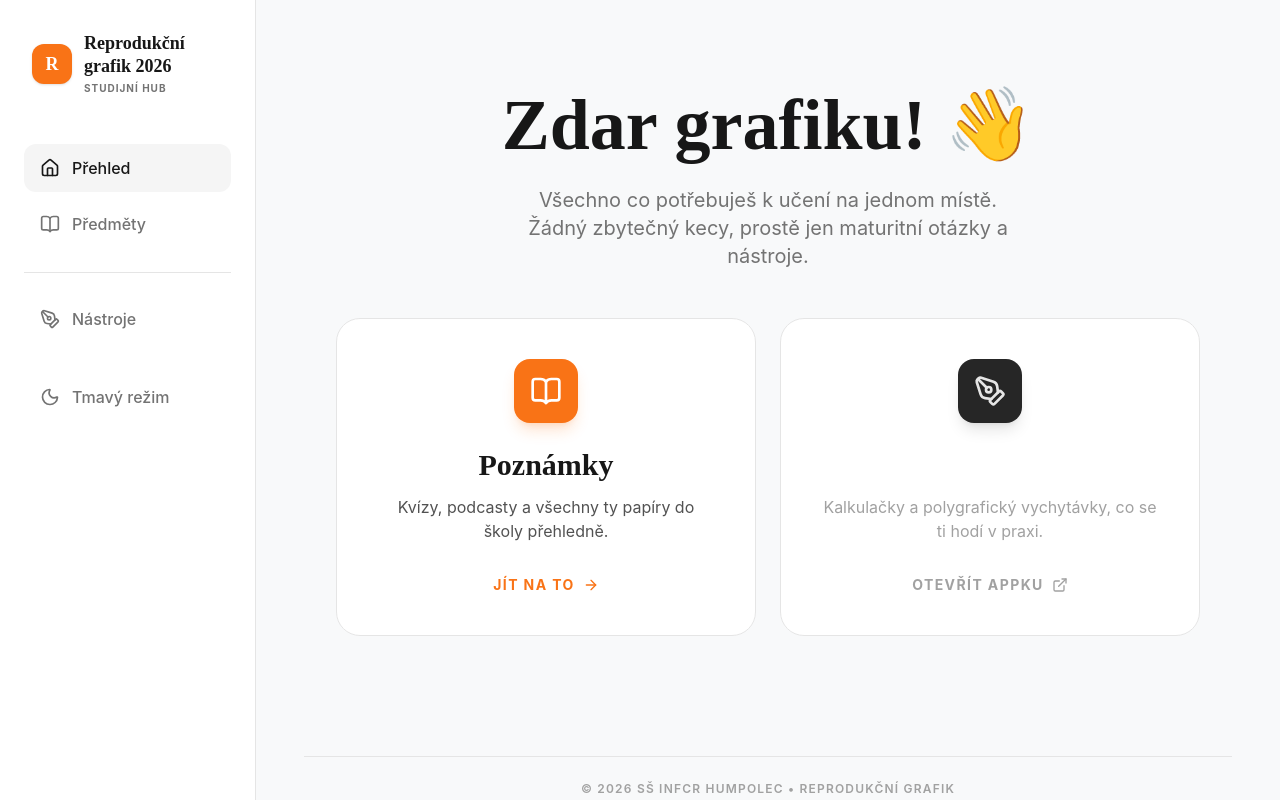
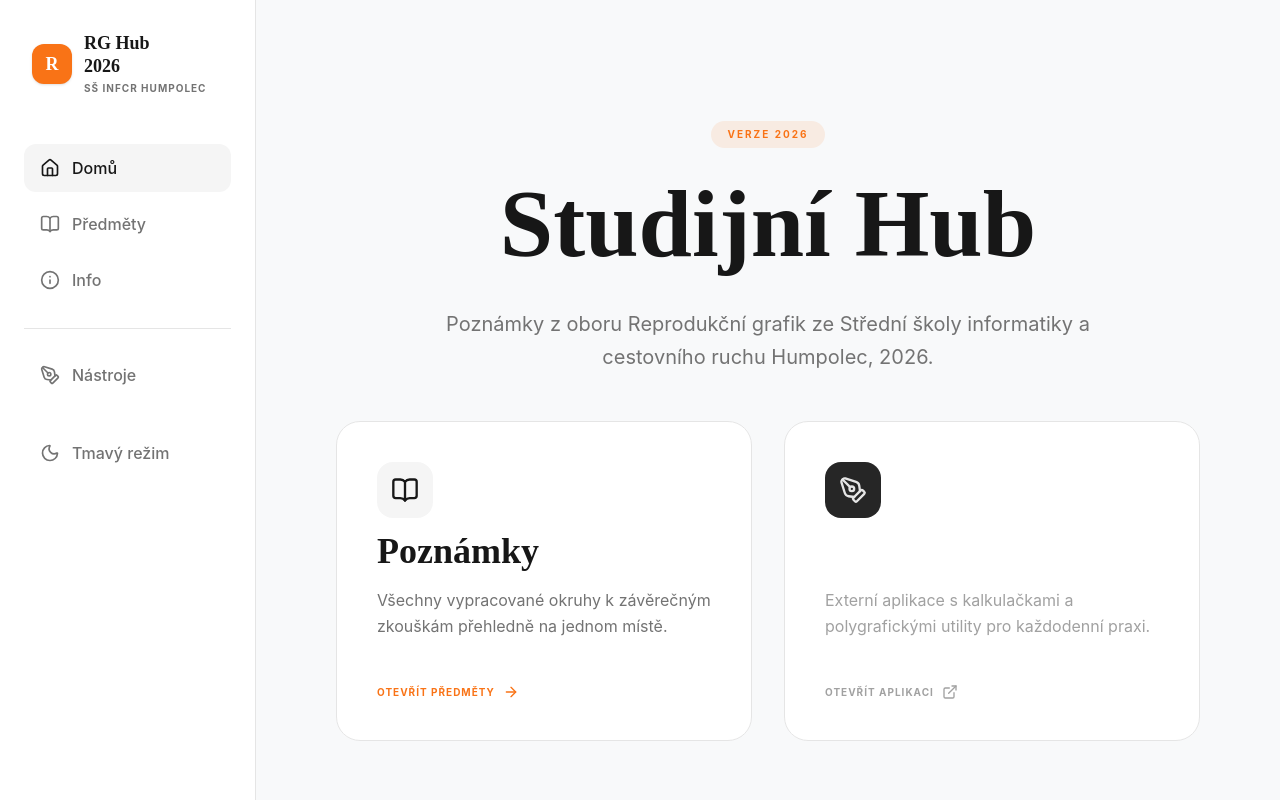
Before and after one commit to lksmasin/RG26-SSINFCRHU, a React (Vite) app: page /#/ in a window 1280 px wide. Built offline with nearby package versions, Linux system fonts and the light colour scheme.

Commit message:
Final V1 Fix: Cleanup About page and update Hub/Copyright

```diff
--- a/src/App.tsx
+++ b/src/App.tsx
@@ -6,6 +6,8 @@ import { Hub } from './pages/Hub';
 import { Subjects } from './pages/Subjects';
 import { SubjectDetail } from './pages/SubjectDetail';
 import { TopicDetail } from './pages/TopicDetail';
+
+import { About } from './pages/About';
 
 const App: React.FC = () => {
   return (
@@ -21,11 +23,12 @@ const App: React.FC = () => {
                   <Route path="/subjects" element={<Subjects />} />
                   <Route path="/subjects/:subjectId" element={<SubjectDetail />} />
                   <Route path="/subjects/:subjectId/topics/:topicId" element={<TopicDetail />} />
+                  <Route path="/about" element={<About />} />
                 </Routes>
               </div>
               <footer className="mt-20 py-6 border-t border-neutral-200 dark:border-neutral-800 text-center">
                 <p className="text-[10px] md:text-xs uppercase tracking-widest text-neutral-400 font-semibold">
-                  © {new Date().getFullYear()} SŠ INFCR Humpolec • Reprodukční grafik
+                  © 2026 lukymas_ • SŠ INFCR Humpolec
                 </p>
               </footer>
             </div>
--- a/src/components/Sidebar.tsx
+++ b/src/components/Sidebar.tsx
@@ -1,14 +1,15 @@
 import React from 'react';
 import { NavLink } from 'react-router-dom';
-import { BookOpen, Home, Sun, Moon, PenTool } from 'lucide-react';
+import { BookOpen, Home, Sun, Moon, PenTool, Info } from 'lucide-react';
 import { useTheme } from '../context/ThemeContext';
 
 export const Sidebar: React.FC = () => {
   const { theme, toggleTheme } = useTheme();
 
   const links = [
-    { to: '/', icon: Home, label: 'Přehled' },
+    { to: '/', icon: Home, label: 'Domů' },
     { to: '/subjects', icon: BookOpen, label: 'Předměty' },
+    { to: '/about', icon: Info, label: 'Info' },
   ];
 
   return (
@@ -22,8 +23,8 @@ export const Sidebar: React.FC = () => {
             R
           </div>
           <div>
-            <h1 className="font-serif font-bold text-lg leading-tight">Reprodukční<br/>grafik 2026</h1>
-            <p className="text-[10px] uppercase tracking-widest text-neutral-500 font-bold mt-1">Studijní Hub</p>
+            <h1 className="font-serif font-bold text-lg leading-tight text-neutral-900 dark:text-white">RG Hub<br/>2026</h1>
+            <p className="text-[10px] uppercase tracking-widest text-neutral-500 font-bold mt-1">SŠ INFCR Humpolec</p>
           </div>
         </div>
 
@@ -34,14 +35,14 @@ export const Sidebar: React.FC = () => {
               key={link.to}
               to={link.to}
               className={({ isActive }) => `
-                flex flex-col lg:flex-row items-center justify-center lg:justify-start gap-1 lg:gap-3 p-2 lg:p-3 lg:px-4 rounded-xl font-medium transition-all w-20 sm:w-24 lg:w-auto
+                flex flex-col lg:flex-row items-center justify-center lg:justify-start gap-1 lg:gap-3 p-2 lg:p-3 lg:px-4 rounded-xl font-medium transition-all w-16 sm:w-20 lg:w-auto
                 ${isActive
                   ? 'text-accent lg:bg-neutral-100 lg:dark:bg-neutral-900 lg:text-neutral-900 lg:dark:text-white'
                   : 'text-neutral-500 hover:text-neutral-900 dark:hover:text-white lg:hover:bg-neutral-50 lg:dark:hover:bg-neutral-900/50'}
               `}
             >
               <link.icon className="w-5 h-5 sm:w-6 sm:h-6 lg:w-5 lg:h-5 shrink-0" />
-              <span className="text-[10px] sm:text-xs lg:text-base lg:block font-bold lg:font-medium">{link.label}</span>
+              <span className="text-[10px] sm:text-[11px] lg:text-base lg:block font-bold lg:font-medium">{link.label}</span>
             </NavLink>
           ))}
 
@@ -51,11 +52,11 @@ export const Sidebar: React.FC = () => {
             href="http://polygrafie.lukymas.eu.org/"
             target="_blank"
             rel="noopener noreferrer"
-            className="flex flex-col lg:flex-row items-center justify-center lg:justify-start gap-1 lg:gap-3 p-2 lg:p-3 lg:px-4 rounded-xl font-medium text-neutral-500 hover:text-neutral-900 dark:hover:text-white lg:hover:bg-neutral-50 lg:dark:hover:bg-neutral-900/50 transition-all group w-20 sm:w-24 lg:w-auto"
+            className="flex flex-col lg:flex-row items-center justify-center lg:justify-start gap-1 lg:gap-3 p-2 lg:p-3 lg:px-4 rounded-xl font-medium text-neutral-500 hover:text-neutral-900 dark:hover:text-white lg:hover:bg-neutral-50 lg:dark:hover:bg-neutral-900/50 transition-all group w-16 sm:w-20 lg:w-auto"
             title="Polygrafické nástroje"
           >
             <PenTool className="w-5 h-5 sm:w-6 sm:h-6 lg:w-5 lg:h-5 shrink-0 group-hover:rotate-12 transition-transform" />
-            <span className="text-[10px] sm:text-xs lg:text-base lg:block font-bold lg:font-medium text-center leading-tight">Nástroje</span>
+            <span className="text-[10px] sm:text-[11px] lg:text-base lg:block font-bold lg:font-medium text-center leading-tight">Nástroje</span>
           </a>
         </nav>
 
--- /dev/null
+++ b/src/pages/About.tsx
@@ -0,0 +1,45 @@
+import React from 'react';
+
+export const About: React.FC = () => {
+  return (
+    <div className="max-w-3xl mx-auto py-16 px-6">
+      <header className="mb-12">
+        <h1 className="font-serif text-5xl font-bold text-neutral-900 dark:text-white mb-6">Informace</h1>
+        <p className="text-xl text-neutral-500 dark:text-neutral-400 leading-relaxed">
+          Tenhle web vznikl proto, aby se nám všem líp učilo na závěrečky a nehledali jsme ty papíry po všech čertech.
+        </p>
+      </header>
+
+      <div className="space-y-12">
+        <section className="editorial-card p-8 bg-neutral-100 dark:bg-neutral-900 border-none ring-1 ring-neutral-200 dark:ring-neutral-800">
+          <h2 className="font-serif text-2xl font-bold mb-4">Kdo to spáchal?</h2>
+          <p className="text-neutral-600 dark:text-neutral-400 mb-6">
+            Vytvořil to <strong>lukymas_</strong> speciálně pro studenty oboru Reprodukční grafik na SŠ INFCR Humpolec.
+          </p>
+
+          <div className="flex flex-col gap-4">
+            <p className="text-sm font-medium uppercase tracking-widest text-neutral-400">Našel jsi chybu?</p>
+            <a
+              href="https://instagram.com/lukymas_"
+              target="_blank"
+              rel="noopener noreferrer"
+              className="inline-flex items-center gap-3 px-6 py-3 bg-white dark:bg-black border border-neutral-200 dark:border-neutral-800 rounded-xl hover:scale-[1.02] active:scale-[0.98] transition-all w-fit"
+            >
+              <span className="font-bold">Instagram: @lukymas_</span>
+            </a>
+            <p className="text-sm text-neutral-500 italic">
+              Pokud v poznámkách něco chybí, nebo tam mám faktickou botu, napiš mi na Instagram a já to opravím.
+            </p>
+          </div>
+        </section>
+
+        <section className="prose prose-zinc dark:prose-invert">
+          <h3>Proč verze 2026?</h3>
+          <p>
+            Poznámky a otázky k závěrečným zkouškám se můžou každý rok trochu měnit podle toho, co zrovna učitelé berou za důležité. Tohle je aktuální verze pro školní rok 2025/2026.
+          </p>
+        </section>
+      </div>
+    </div>
+  );
+};
--- a/src/pages/Hub.tsx
+++ b/src/pages/Hub.tsx
@@ -4,58 +4,65 @@ import { ArrowRight, ExternalLink, BookOpen, PenTool } from 'lucide-react';
 
 export const Hub: React.FC = () => {
   return (
-    <div className="w-full max-w-4xl mx-auto flex flex-col items-center justify-center min-h-[60vh] gap-12 py-10">
+    <div className="w-full max-w-4xl mx-auto flex flex-col items-center justify-center min-h-[60vh] gap-12 py-10 lg:py-20">
 
-      {/* Chill Header */}
-      <header className="text-center space-y-4">
-        <h1 className="font-serif text-5xl md:text-7xl font-bold text-neutral-900 dark:text-white leading-tight">
-          Zdar grafiku! 👋
+      {/* Editorial Header */}
+      <header className="text-center space-y-6">
+        <div className="inline-block px-4 py-1.5 rounded-full bg-accent/10 text-accent font-bold text-[10px] uppercase tracking-[0.2em] mb-4">
+          Verze 2026
+        </div>
+        <h1 className="font-serif text-5xl md:text-7xl lg:text-8xl font-bold text-neutral-900 dark:text-white leading-tight">
+          Studijní Hub
         </h1>
-        <p className="font-sans text-xl text-neutral-500 dark:text-neutral-400 max-w-lg mx-auto">
-          Všechno co potřebuješ k učení na jednom místě. <br/> Žádný zbytečný kecy, prostě jen maturitní otázky a nástroje.
+        <p className="font-sans text-lg md:text-xl text-neutral-500 dark:text-neutral-400 max-w-2xl mx-auto leading-relaxed">
+          Poznámky z oboru Reprodukční grafik ze Střední školy informatiky a cestovního ruchu Humpolec, 2026.
         </p>
       </header>
 
-      {/* Simple Two-Button Layout */}
-      <div className="grid grid-cols-1 md:grid-cols-2 gap-6 w-full px-4">
+      {/* Two Main Cards */}
+      <div className="grid grid-cols-1 md:grid-cols-2 gap-8 w-full px-4">
 
-        {/* Notes Button */}
+        {/* Notes Card */}
         <Link
           to="/subjects"
-          className="editorial-card p-10 flex flex-col items-center text-center group hover:border-accent dark:hover:border-accent hover:shadow-xl transition-all bg-neutral-100 dark:bg-neutral-900"
+          className="editorial-card p-10 flex flex-col justify-between aspect-square md:aspect-auto md:min-h-[320px] group hover:border-accent dark:hover:border-accent hover:shadow-2xl transition-all duration-500 bg-white dark:bg-neutral-900 border-neutral-200 dark:border-neutral-800"
         >
-          <div className="w-16 h-16 bg-accent rounded-2xl flex items-center justify-center text-white mb-6 group-hover:scale-110 transition-transform shadow-lg shadow-accent/20">
-            <BookOpen className="w-8 h-8" />
+          <div className="w-14 h-14 bg-neutral-100 dark:bg-neutral-800 rounded-2xl flex items-center justify-center text-neutral-900 dark:text-white group-hover:bg-accent group-hover:text-white transition-colors duration-500">
+            <BookOpen className="w-7 h-7" />
           </div>
-          <h2 className="font-serif text-3xl font-bold text-neutral-900 dark:text-white mb-3">
+          <div>
+            <h2 className="font-serif text-4xl font-bold text-neutral-900 dark:text-white mb-4">
               Poznámky
             </h2>
-          <p className="text-neutral-600 dark:text-neutral-400">
-            Kvízy, podcasty a všechny ty papíry do školy přehledně.
+            <p className="text-neutral-500 dark:text-neutral-400 text-base leading-relaxed">
+              Všechny vypracované okruhy k závěrečným zkouškám přehledně na jednom místě.
             </p>
-          <div className="mt-8 flex items-center gap-2 font-bold text-accent uppercase tracking-widest text-sm">
-            Jít na to <ArrowRight className="w-4 h-4 group-hover:translate-x-2 transition-transform" />
+          </div>
+          <div className="mt-8 flex items-center gap-2 font-bold text-accent uppercase tracking-widest text-[10px]">
+            Otevřít předměty <ArrowRight className="w-4 h-4 group-hover:translate-x-2 transition-transform" />
           </div>
         </Link>
 
-        {/* Tools Button */}
+        {/* Tools Card */}
         <a
           href="http://polygrafie.lukymas.eu.org/"
           target="_blank"
           rel="noopener noreferrer"
-          className="editorial-card p-10 flex flex-col items-center text-center group hover:border-neutral-400 dark:hover:border-neutral-600 hover:shadow-xl transition-all bg-neutral-900 dark:bg-neutral-100"
+          className="editorial-card p-10 flex flex-col justify-between aspect-square md:aspect-auto md:min-h-[320px] group hover:border-neutral-400 dark:hover:border-neutral-600 hover:shadow-2xl transition-all duration-500 bg-neutral-900 dark:bg-neutral-50 border-neutral-800 dark:border-neutral-200"
         >
-          <div className="w-16 h-16 bg-neutral-800 dark:bg-neutral-200 rounded-2xl flex items-center justify-center text-neutral-200 dark:text-neutral-800 mb-6 group-hover:scale-110 transition-transform shadow-lg">
-            <PenTool className="w-8 h-8" />
+          <div className="w-14 h-14 bg-neutral-800 dark:bg-neutral-200 rounded-2xl flex items-center justify-center text-neutral-200 dark:text-neutral-800 group-hover:bg-white group-hover:text-black dark:group-hover:bg-black dark:group-hover:text-white transition-colors duration-500">
+            <PenTool className="w-7 h-7" />
           </div>
-          <h2 className="font-serif text-3xl font-bold text-white dark:text-neutral-900 mb-3">
+          <div>
+            <h2 className="font-serif text-4xl font-bold text-white dark:text-neutral-900 mb-4">
               Nástroje
             </h2>
-          <p className="text-neutral-400 dark:text-neutral-500">
-            Kalkulačky a polygrafický vychytávky, co se ti hodí v praxi.
+            <p className="text-neutral-400 dark:text-neutral-500 text-base leading-relaxed">
+              Externí aplikace s kalkulačkami a polygrafickými utility pro každodenní praxi.
             </p>
-          <div className="mt-8 flex items-center gap-2 font-bold text-neutral-400 dark:text-neutral-500 group-hover:text-white dark:group-hover:text-black transition-colors uppercase tracking-widest text-sm">
-            Otevřít appku <ExternalLink className="w-4 h-4" />
+          </div>
+          <div className="mt-8 flex items-center gap-2 font-bold text-neutral-400 dark:text-neutral-500 group-hover:text-white dark:group-hover:text-neutral-900 transition-colors uppercase tracking-widest text-[10px]">
+            Otevřít aplikaci <ExternalLink className="w-4 h-4" />
           </div>
         </a>
 
```
Lines whose indentation alone changed are shown as unchanged.
